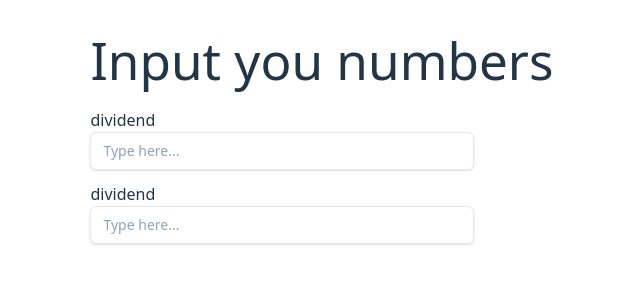
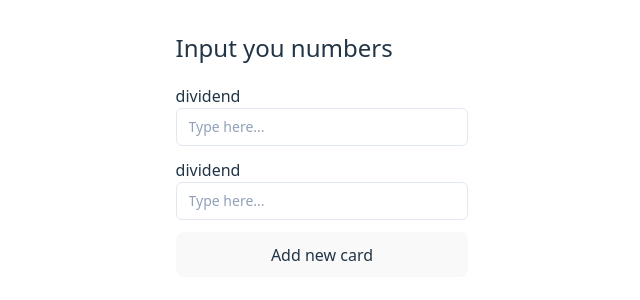
Before and after one commit to weily10/finance-app, a Vue app: page / in a window 1280 px wide. Shown: the top 300 px of the page, without its empty margins (318-958 px from the left). Built offline with nearby package versions, Linux system fonts and the light colour scheme.

Commit message:
add modal

```diff
--- /dev/null
+++ b/src/components/modals/BaseModal.vue
@@ -0,0 +1,22 @@
+<script setup lang="ts">
+defineProps<{
+    show: boolean
+}>()
+</script>
+
+<template>
+    <Teleport to="#modals">
+
+        <div v-if="show" class="">
+
+            <div class="fixed inset-0 bg-gray-900 opacity-40"></div>
+
+
+            <div class="fixed inset-0 flex items-center justify-center">
+                <div class="bg-white text-black">
+                    <slot></slot>
+                </div>
+            </div>
+        </div>
+    </Teleport>
+</template>
--- a/src/pages/Home.vue
+++ b/src/pages/Home.vue
@@ -1,10 +1,15 @@
 <script setup lang="ts">
+import { ref } from 'vue'
+
+import BaseModal from '../components/modals/BaseModal.vue'
+
+const showModal = ref(false)
 
 </script>
 
 <template>
     <div class="text-start">
-        <h1>
+        <h1 class="text-2xl">
             Input you numbers
         </h1>
 
@@ -12,17 +17,29 @@
             <div class="w-full max-w-sm min-w-[200px]">
                 <label for="">dividend</label>
                 <input type="input"
-                    class="w-full bg-white  placeholder:text-slate-400 text-slate-700 text-sm border border-slate-200 rounded-md px-3 py-2 transition duration-300 ease focus:outline-none focus:border-slate-400 hover:border-slate-300 shadow-sm focus:shadow"
+                    class="w-full bg-white  placeholder:text-slate-400 text-slate-700 text-sm border border-slate-200 rounded-md px-3 py-2 transition duration-300 ease focus:outline-none focus:border-slate-400 hover:border-slate-300    "
                     placeholder="Type here...">
             </div>
             <div class=" mt-3">
                 <label for="">dividend</label>
                 <div class="w-full max-w-sm min-w-[200px]">
                     <input type="input"
-                        class="w-full bg-white  placeholder:text-slate-400 text-slate-700 text-sm border border-slate-200 rounded-md px-3 py-2 transition duration-300 ease focus:outline-none focus:border-slate-400 hover:border-slate-300 shadow-sm focus:shadow"
+                        class="w-full bg-white  placeholder:text-slate-400 text-slate-700 text-sm border border-slate-200 rounded-md px-3 py-2 transition duration-300 ease focus:outline-none focus:border-slate-400 hover:border-slate-300   "
                         placeholder="Type here...">
                 </div>
             </div>
+            <button type="button" class="mt-3 w-full" @click="showModal = true"> Add new card</button>
+            <BaseModal :show="showModal">
+                <div class="p-4">
+                    <div class="text-lg">Stock info</div>
+
+                    <div class="py-2 text-sm">Click to close:</div>
+
+                    <button type="button" class="bg-indigo-200 px-3 py-1 font-medium" @click="showModal = false">
+                        Hide modal
+                    </button>
+                </div>
+            </BaseModal>
         </form>
     </div>
 </template>
--- a/src/style.css
+++ b/src/style.css
@@ -14,15 +14,6 @@
   -moz-osx-font-smoothing: grayscale;
 }
 
-a {
-  font-weight: 500;
-  color: #646cff;
-  text-decoration: inherit;
-}
-
-a:hover {
-  color: #535bf2;
-}
 
 body {
   margin: 0;
@@ -31,10 +22,7 @@ body {
   min-height: 100vh;
 }
 
-h1 {
-  font-size: 3.2em;
-  line-height: 1.1;
-}
+
 
 button {
   border-radius: 8px;
```
